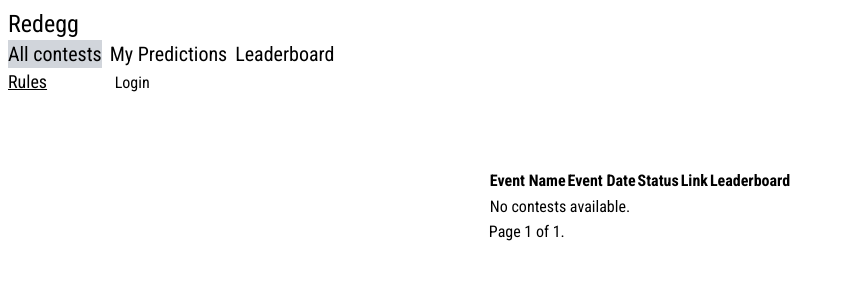
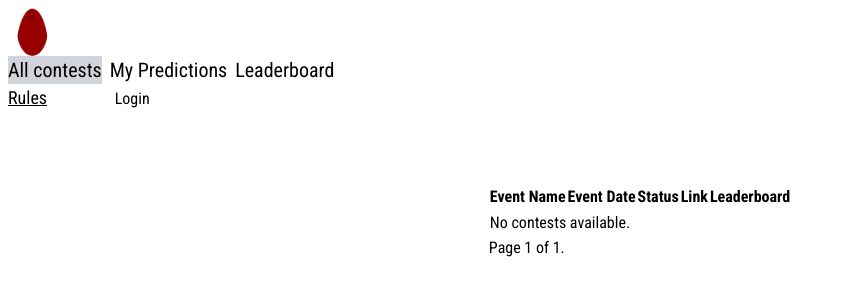
Before and after one commit to NicoGGG/redegg, a Django app: page /contests/ in a window 1280 px wide. Shown: the top 300 px of the page, without its empty margins (0-845 px from the left). Run offline with Django 4.2, Linux system fonts and the light colour scheme; data that the repository does not hold is empty; parts of the project's set-up code (start-up, migrations or seed data) failed here and were passed over; some libraries are stand-ins or nearby versions; some web fonts are replaced.

Commit message:
feat: logo and favicon

```diff
--- a/docker-compose.yml
+++ b/docker-compose.yml
@@ -43,8 +43,6 @@
       - media_volume:/usr/src/app/media
     ports:
       - 8000:80
-    depends_on:
-      - django
 
 volumes:
   postgres_data:
--- a/templates/base.html
+++ b/templates/base.html
@@ -13,6 +13,7 @@
   <link href="https://fonts.googleapis.com/css2?family=Economica:wght@400;700&display=swap" rel="stylesheet">
   <link href="https://fonts.googleapis.com/css2?family=Saira+Extra+Condensed:wght@400;700&display=swap" rel="stylesheet">
   <link href="https://fonts.googleapis.com/css2?family=Oswald:wght@400;700&family=Roboto+Condensed:wght@400;700&display=swap" rel="stylesheet">
+  <link rel="icon" href="{% static 'images/favicon.ico' %}">
   <style>
       body {
           font-family: 'Roboto Condensed', sans-serif;
@@ -27,7 +28,10 @@
   <header>
     <nav class="navbar bg-base-100 p-2">
       <div class="navbar-start">
-        <a class="btn btn-ghost text-2xl mr-4" href="/">Redegg</a>
+        <!-- <a class="btn btn-ghost text-2xl mr-4" href="/">Redegg</a> -->
+        <a href="{% url 'home' %}">
+          <img src="{% static 'images/redegg-logo.png' %}" class="h-12 w-12 mr-4" alt="Redegg Logo">
+        </a>
         <div class="container">
           <div class="flex gap-2">
               <a class="btn btn-ghost normal-case text-xl whitespace-nowrap {% if request.path == '/contests/' %}bg-gray-300{% endif %}" href="/contests">All contests</a>
```
Also changed, not shown: README.md, redegg/static/images/favicon.ico (added), redegg/static/images/redegg-logo.png (added).
